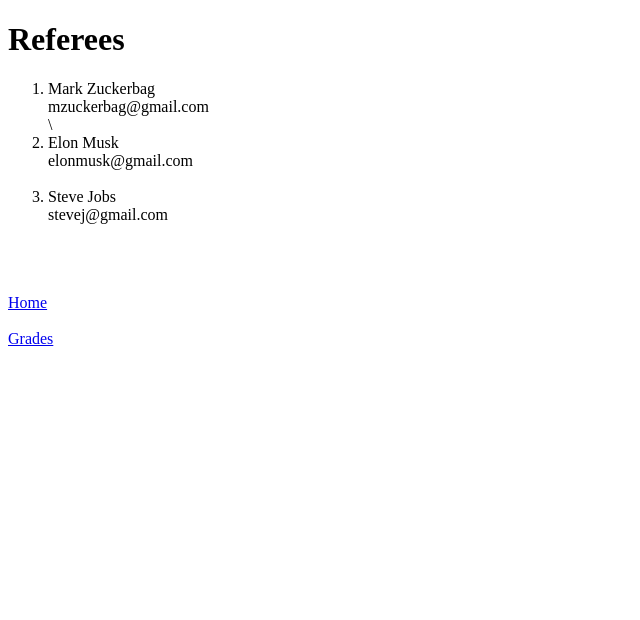
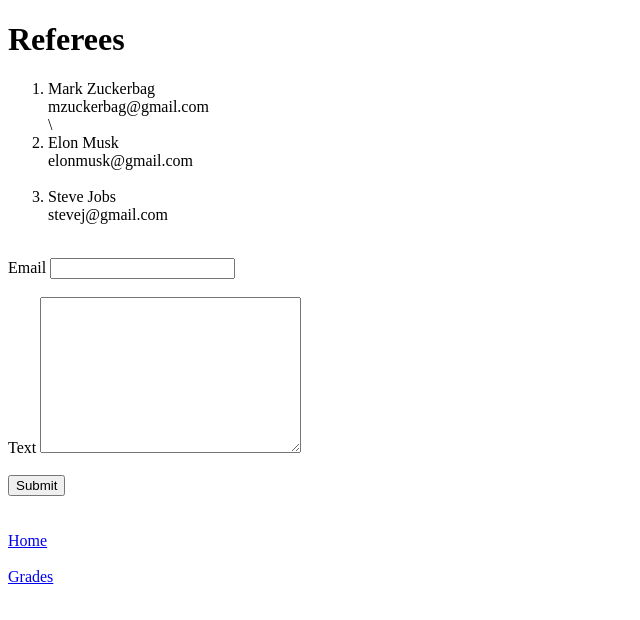
Before and after one commit to AhmedLukman/schoolwork, a plain HTML site: page referees.html in a window 1280 px wide. Shown: the whole page, without its empty margins (0-640 px from the left). Drawn offline with Linux system fonts and the light colour scheme.

Commit message:
Update referees.html

```diff
--- a/referees.html
+++ b/referees.html
@@ -17,6 +17,16 @@
       <br>
     </ol>
 
+    <form action="mailto:itsahmedlukman@gmail.com" method="post">
+      <label for="">Email</label>
+      <input type="email" name="" id="">
+      <br><br>
+      <label for="">Text</label>
+      <textarea name="" id="" cols="30" rows="10"></textarea>
+      <br><br>
+      <input type="submit" value="Submit">
+    </form>
+
     <br><br>
   <a href="index.html">Home</a>
   <br><br>
```
